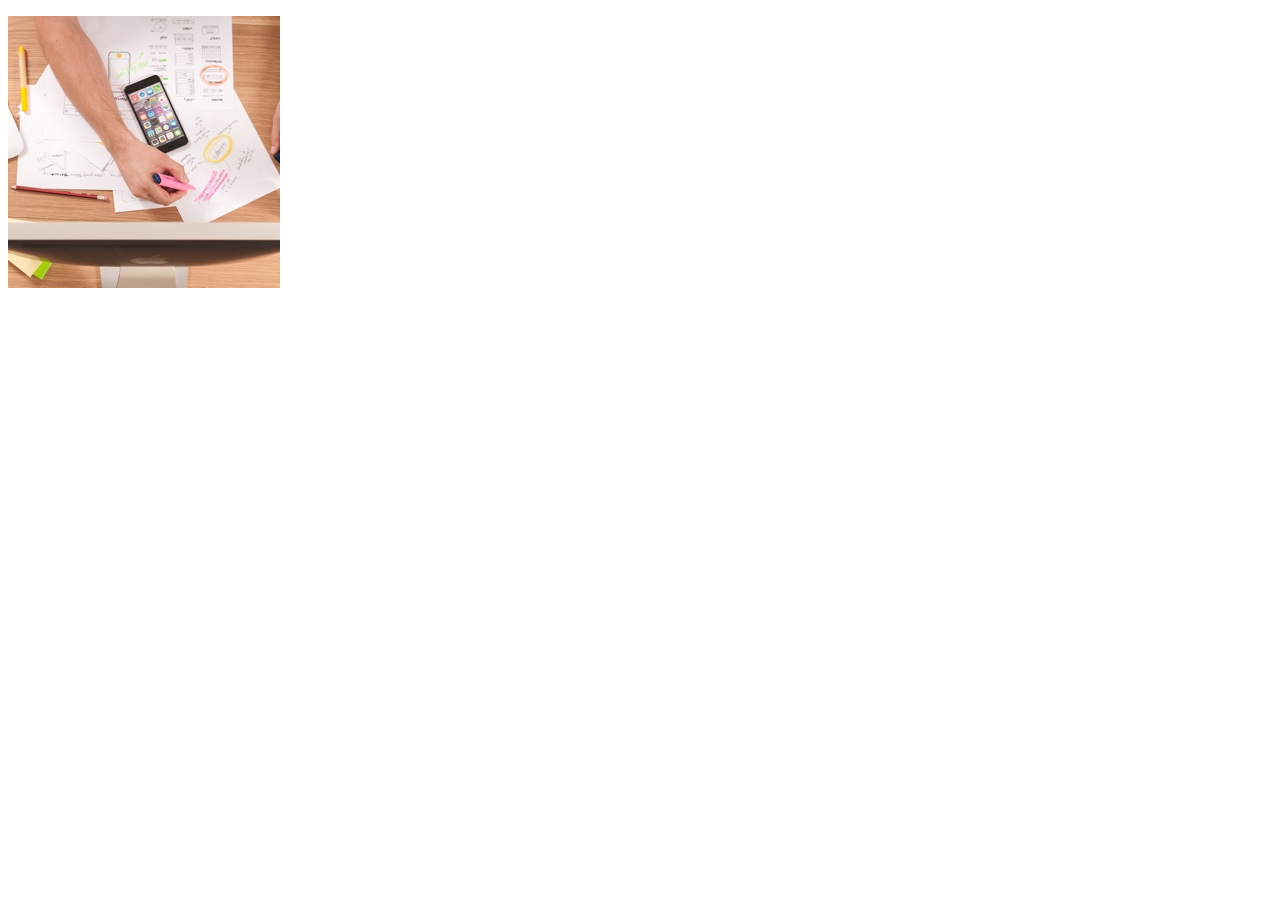
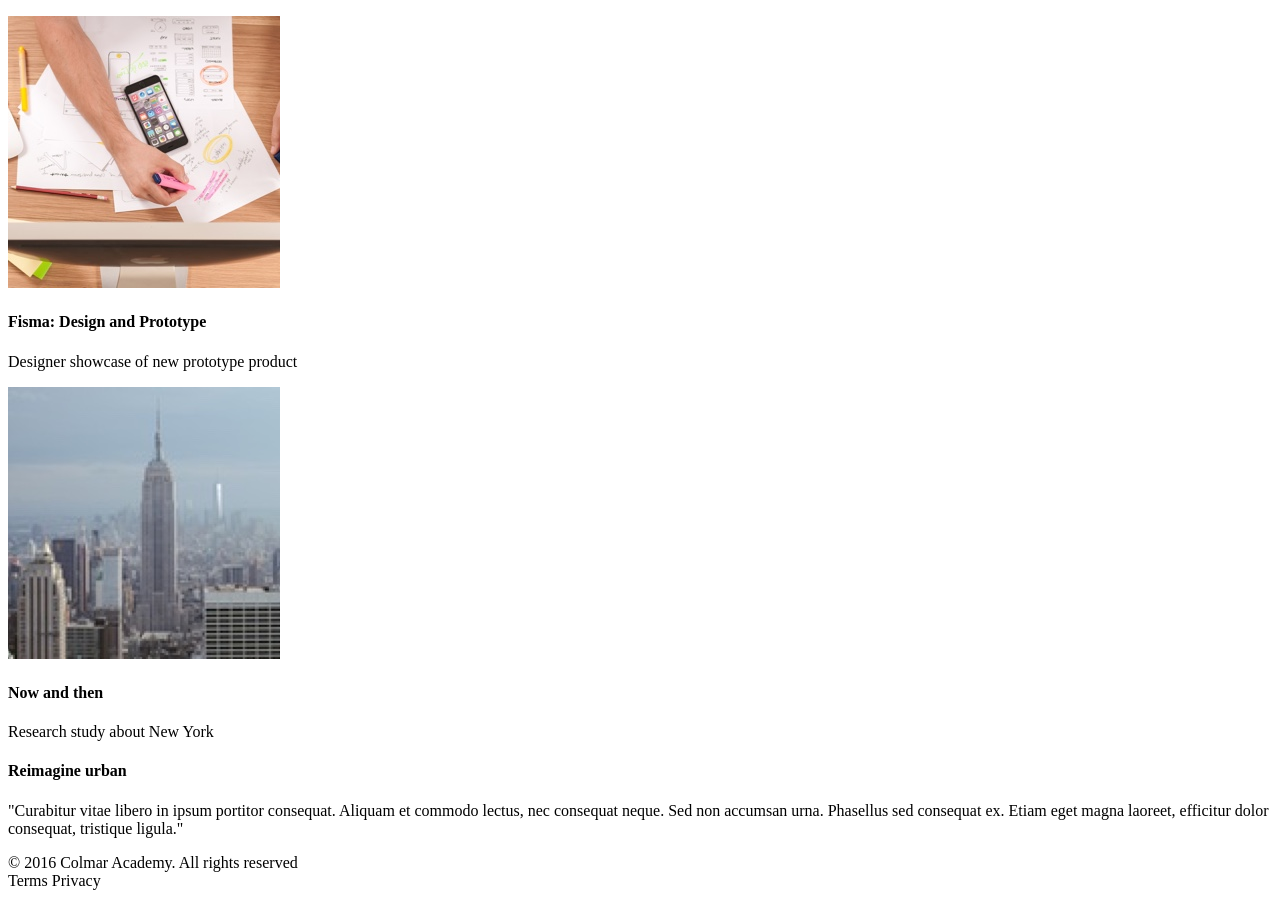
Before and after one commit to ansteadm/colmaracademy, a plain HTML site: page index.html in a window 1280 px wide. Shown: the part 5559-6457 px from the top of the page. Before the commit the page ends 5859 px from the top, so only its background shows below. Drawn offline with Linux system fonts and the light colour scheme; grey boxes are pictures that could not be loaded; files whose address does not match are found by name.

Commit message:
finished up html. Need to crank out on the CSS work.

```diff
--- a/index.html
+++ b/index.html
@@ -164,11 +164,39 @@
               <div class="image">
                 <img src="css/images/thesis-fisma.jpg" alt="Thesis">
               </div>
+              <div class="information">
+                <h4>Fisma: Design and Prototype</h4>
+                <p>Designer showcase of new prototype product</p>
+              </div>
+            </div>
 
+            <div class="info">
+              <div class="image">
+                <img src="css/images/thesis-now-and-then.jpg" alt="New York City">
+              </div>
+              <div class="information">
+                <h4>Now and then</h4>
+                <p>Research study about New York</p>
+              </div>
             </div>
           </div>
         </div>
+
+        <h4>Reimagine urban</h4>
+        <p>"Curabitur vitae libero in ipsum portitor consequat. Aliquam et commodo lectus, nec consequat neque. Sed non accumsan urna. Phasellus sed consequat ex. Etiam eget magna laoreet, efficitur dolor consequat, tristique ligula."</p>
     </div>
+
+    <!-- Footer -->
+
+    <footer>
+    <div class="colmar">
+      <span>© 2016 Colmar Academy. All rights reserved</span>
+    </div>
+    <div class="terms">
+      <span>Terms</span>
+      <span>Privacy</span>
+    </div>
+    </footer>
 
   </body>
 </html>
```
